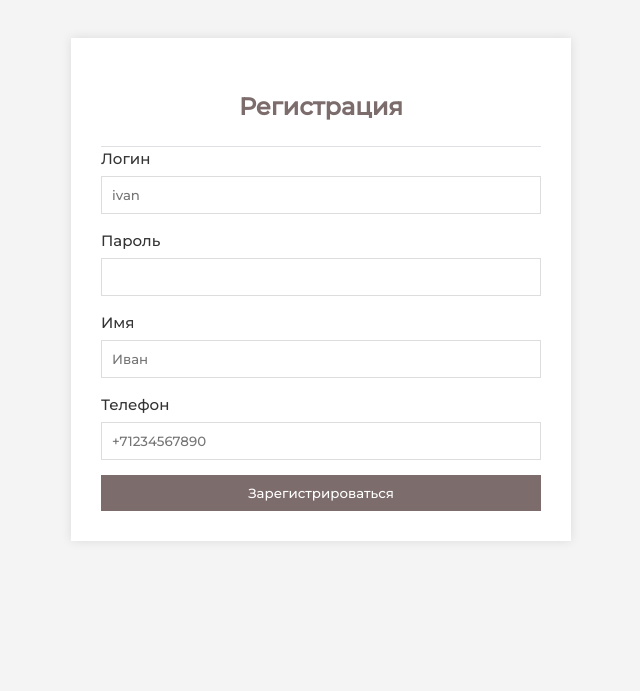
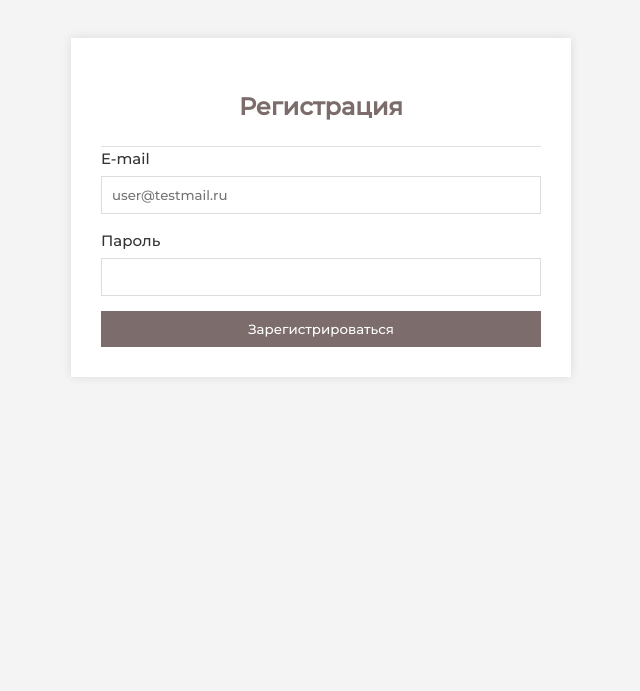
Before and after one commit to Egaster/anketa, a Flask app: page /sign-up in a window 1280 px wide. Shown: the part 112-803 px from the top of the page, without its empty margins (319-959 px from the left). After the commit the page ends 459 px from the top, so only its background shows below. Run offline with Flask 3, Linux system fonts and the light colour scheme; some libraries are stand-ins or nearby versions.

Commit message:
регистрация обновлена

```diff
--- a/app.py
+++ b/app.py
@@ -187,25 +187,22 @@ def sign_in():
 @app.route('/sign-up', methods=['GET', 'POST'])
 def sign_up():
     msg = ''
-    if request.method == 'POST' and 'username' in request.form and 'password' in request.form and 'phone' in request.form:
+    if request.method == 'POST' and 'username' in request.form and 'password' in request.form:
         username = request.form['username']
         hashed_password = hashlib.sha256(request.form['password'].encode('utf-8')).hexdigest()
-        phone = request.form['phone']
 
         cursor = mysql.connection.cursor(MySQLdb.cursors.DictCursor)
         cursor.execute('SELECT * FROM form WHERE username = %s', (username,))
         account = cursor.fetchone()
         if account:
             msg = 'Такой аккаунт уже существует'
-        elif not re.match(r'(\+7|8)\d{10}', phone):
-            msg = 'Введите корректный номер телефона!'
-        elif not re.match(r'[A-Za-z0-9]+', username):
-            msg = 'Логин может содержать только буквы и цифры!'
-        elif not username or not hashed_password or not phone:
+        elif not re.match(r'\w+\@\w+.\w{1,3}', username):
+            msg = 'Введите корректный адрес электронной почты!'
+        elif not username or not hashed_password:
             msg = 'Поля должны быть заполнены!'
         else:
-            cursor.execute('INSERT INTO form (`username`, `password`, `phone`) VALUES (%s, %s, %s)',
-                           (username, hashed_password, phone,))
+            cursor.execute('INSERT INTO form (`username`, `password`) VALUES (%s, %s)',
+                           (username, hashed_password,))
             mysql.connection.commit()
             msg = 'Регистрация прошла успешно!'
             return redirect(url_for('home'))
@@ -222,18 +219,18 @@ def logout():
 
 @app.route('/sample_declaration_court')
 def sample_declaration_court():
-    return send_from_directory('C:\\Users\\Acer\\консультант\\bankruptcy\\static\\docs', 'sample_declaration_court.docx', as_attachment=False)
+    return send_from_directory('C:\\uni2023-24\\KP\\git\\static\\docs', 'sample_declaration_court.docx', as_attachment=False)
 
 
 @app.route('/sample_declaration_out_of_court')
 def sample_declaration_out_of_court():
-    return send_from_directory('C:\\Users\\Acer\\консультант\\bankruptcy\\static\\docs', 'sample_declaration_out_of_court.docx', as_attachment=False)
+    return send_from_directory('C:\\uni2023-24\\KP\\git\\static\\docs', 'sample_declaration_out_of_court.docx', as_attachment=False)
 
 @app.route('/creditors')
 def creditors():
-    return send_from_directory('C:\\Users\\Acer\\консультант\\bankruptcy\\static\\docs', 'creditors.docx', as_attachment=False)
+    return send_from_directory('C:\\uni2023-24\\KP\\git\\static\\docs', 'creditors.docx', as_attachment=False)
 
 
 if __name__ == "__main__":
-    # app.run(debug=True)
+    #app.run(debug=True)
     app.run(debug=False, port=80, host='0.0.0.0')
--- a/templates/sign_up.html
+++ b/templates/sign_up.html
@@ -43,27 +43,15 @@
         <form action="{{ url_for('sign_up') }}" method="post" autocomplete="off">
             <div className="username">
                 <label for="username">
-                    Логин
+                    E-mail
                 </label>
-                <input type="text" name="username" placeholder="ivan" id="username" required>
+                <input type="text" name="username" placeholder="user@testmail.ru" id="username" required>
             </div>
             <div className="password">
                 <label for="password">
                     Пароль
                 </label>
                 <input type="password" name="password" placeholder="" id="password" required>
-            </div>
-            <div className="name">
-                <label for="name">
-                    Имя
-                </label>
-                <input type="name" name="name" placeholder="Иван" id="name" required>
-            </div>
-            <div className="phone">
-                <label for="text">
-                    Телефон
-                </label>
-                <input type="phone" name="phone" placeholder="+71234567890" id="phone" required>
             </div>
 
             <div class="msg">{{ msg }}</div>
--- a/test.sql
+++ b/test.sql
@@ -5,7 +5,6 @@ CREATE TABLE IF NOT EXISTS `form` (
     `id` int(11) NOT NULL AUTO_INCREMENT,
     `username` varchar(50) NOT NULL,
     `password` varchar(255) NOT NULL,
-    `phone` varchar(12) NOT NULL,
     PRIMARY KEY (`id`)
 ) ENGINE=InnoDB AUTO_INCREMENT=1 DEFAULT CHARSET=utf8;
 
@@ -19,7 +18,7 @@ CREATE TABLE IF NOT EXISTS `result` (
     `answer` varchar(25),
     PRIMARY KEY (`id`)
 ) ENGINE=InnoDB AUTO_INCREMENT=1 DEFAULT CHARSET=utf8;
-
+-- drop table `form`;
 CREATE TABLE IF NOT EXISTS `questions` (
     `id` int(11) NOT NULL AUTO_INCREMENT,
     `qid` varchar(50) not null,
```
